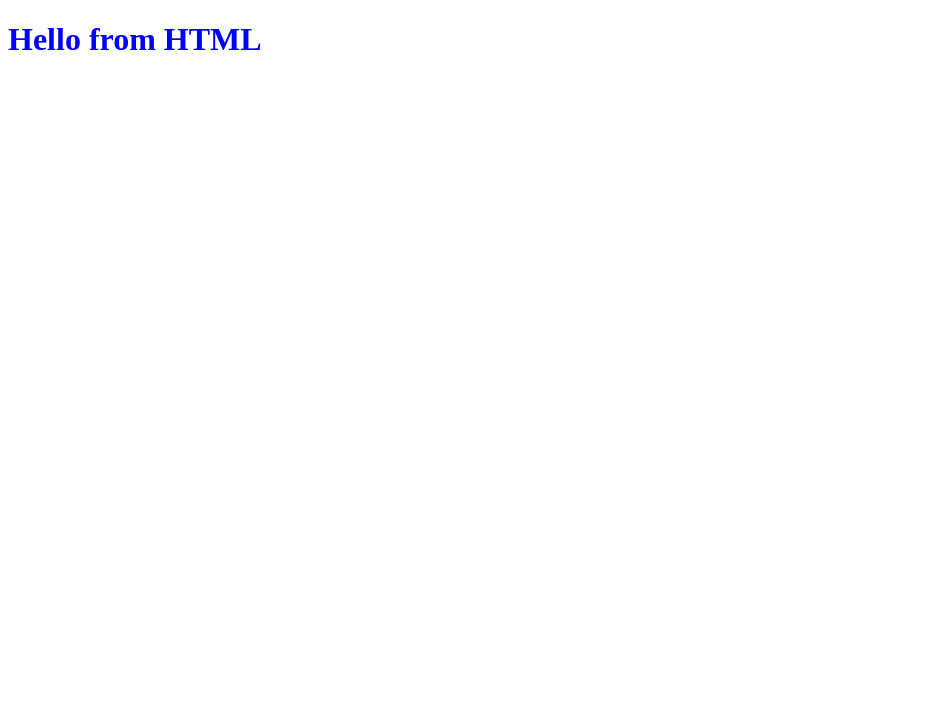
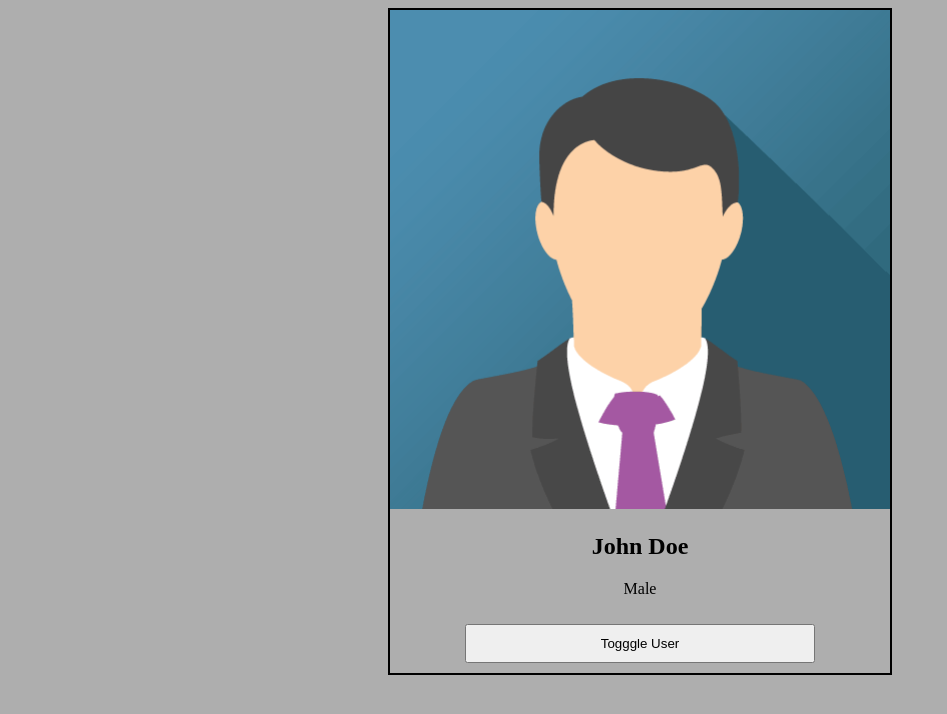
Before and after one commit to logicstack-tech/Bi-Development-Workshop, a plain HTML site: page index.html in a window 1280 px wide. Shown: the whole page, without its empty margins (0-947 px from the left). Drawn offline with Linux system fonts and the light colour scheme.

Commit message:
added user card

```diff
--- a/index.html
+++ b/index.html
@@ -1,14 +1,52 @@
 <!DOCTYPE html>
 <html lang="en">
+
 <head>
     <meta charset="UTF-8">
     <meta name="viewport" content="width=device-width, initial-scale=1.0">
     <title>Document</title>
     <link href="index.css" rel="stylesheet">
 
+    <style>
+        body
+        {
+            background-color: rgba(169, 169, 169, 0.938);
+        }
+
+        .card
+        {
+            border-style: solid;
+            border-width: 2px;
+            border-color: black;
+            width: 500px;
+            text-align: center;
+            margin-left: auto;
+            margin-right: auto;
+        }
+
+        .card img
+        {
+            width: 100%;
+        }
+
+        .card button
+        {
+           width: 70%;
+           padding: 10px;
+           margin: 10px;
+        }
+    </style>
+
 </head>
 <body>
-    <h1>Hello from HTML</h1>
+    <!-- <h1><center>Hello from HTML!</center></h1> -->
+    <div class="card">
+        <img src="john .png" alt="Male">
+        <h2>John Doe</h2>
+        <p> Male</p>
+        <button> Togggle User</button>
+    </div>
     <script src="index.js"></script>
 </body>
+
 </html>
--- a/index.js
+++ b/index.js
@@ -1 +1 @@
-alert( "Hello from JS" );
+// alert( "Hello from JS" );
```
Also changed, not shown: jane.png (added), john .png (added).
